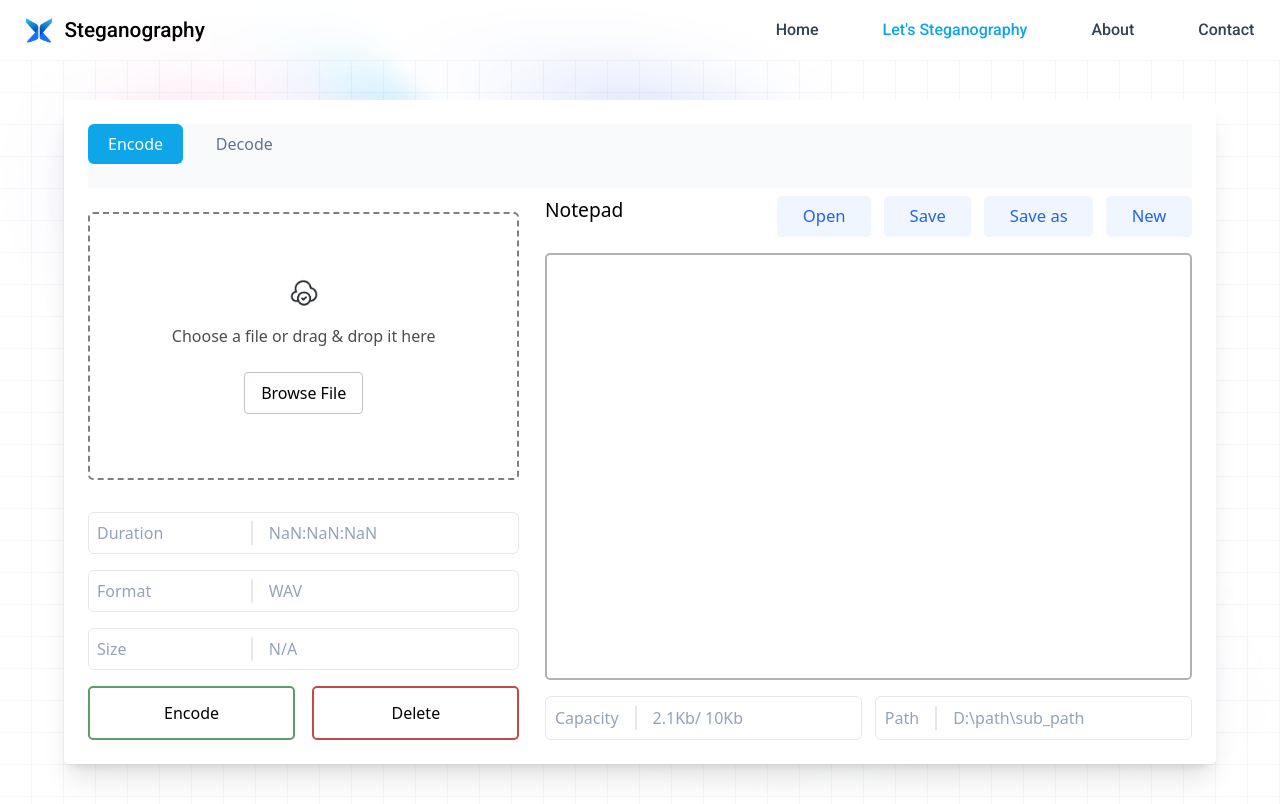
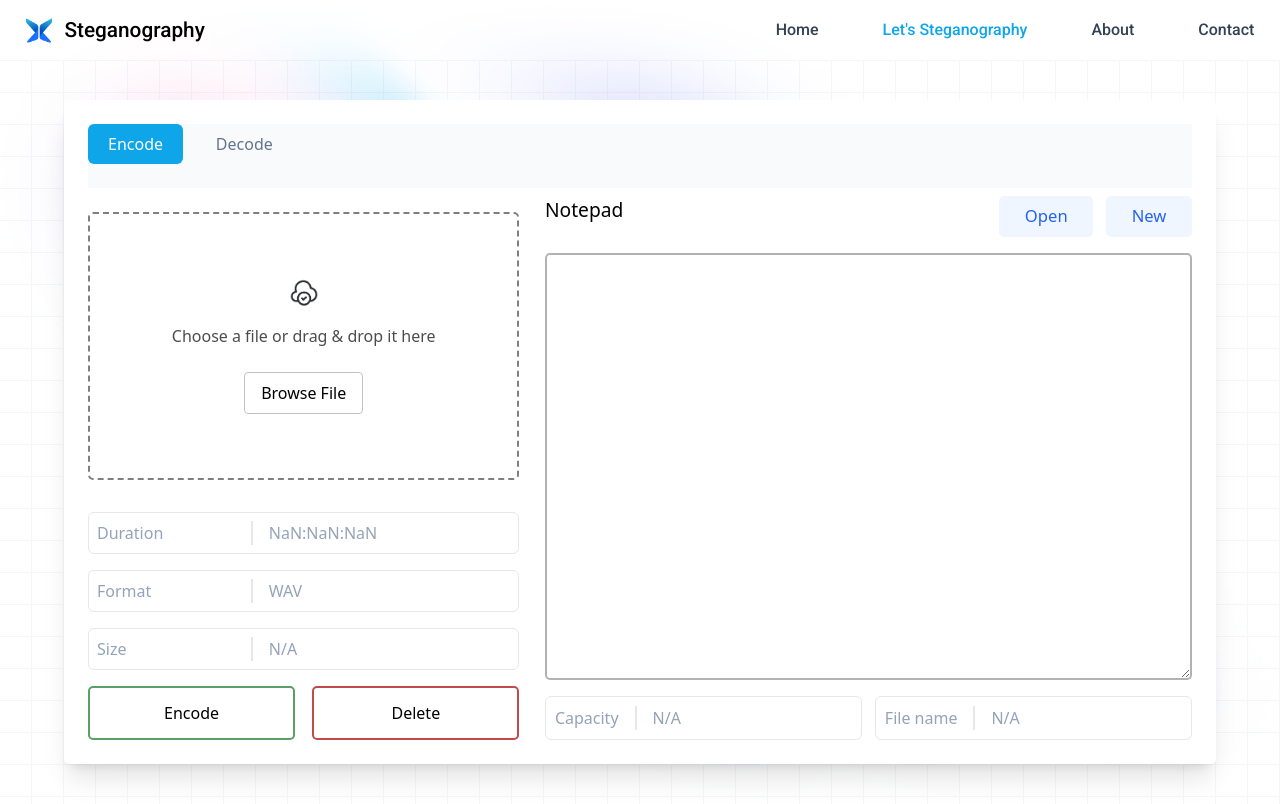
Before and after one commit to HungBacktracking/Steganography-Website, a React (Vite) app in the folder frontend/: page /steganography/audio in a window 1280 px wide. Built offline with nearby package versions, Linux system fonts and the light colour scheme.

Commit message:
feat: add text from file

```diff
--- a/frontend/src/components/UploadComponent/UploadComponent.jsx
+++ b/frontend/src/components/UploadComponent/UploadComponent.jsx
@@ -7,7 +7,7 @@ function UploadComponent({
   fileInput,
   accept }) {
   return (
-    <div className={classes.upload_container}>
+    <div className={classes.upload_container} onClick={(e) => {e.stopPropagation(); fileInput.current.click()}}>
       <div className={classes.uploadPrompt}>
         <img src={UploadContainer} alt="Upload" />
         <p>Choose a file or drag & drop it here</p>
--- a/frontend/src/pages/StegAudioPage/Encoder.jsx
+++ b/frontend/src/pages/StegAudioPage/Encoder.jsx
@@ -1,10 +1,92 @@
 import classes from './StegAudioPage.module.css';
 import { TwoSideTextBox } from '../../components/Box';
-import { useRef, useState } from 'react';
+import { useCallback, useRef, useState } from 'react';
 import UploadComponent from '../../components/UploadComponent/UploadComponent'
 import AudioVisualizer from '../../components/Visualizer/AudioVisualizer';
+import EncodeFile from '../../utils/EncodeFile';
 
 const Encoder = ({ setActiveTab }) => {
+  const textAreaRef = useRef(null);
+  const [message, setMessage] = useState({});
+  const handleChooseFile = useCallback((fileObject) => {
+    setMessage(fileObject);
+    textAreaRef.current.value = fileObject.content;
+  }, []);
+
+  const EncoderRightComponent = ({
+    handleChooseFile,
+    textareaRef,
+    message, setMessage,
+  }) => {
+    const [textData, setTextData] = useState(textareaRef.current?.value || "");
+    const handleFileChange = async (e) => {
+      if (!e.target.files || e.target.files.length === 0) return;
+
+      const file = e.target.files[0];
+      // console.log("File Choose: ", file);
+
+      // Check Condition
+      const checkError = EncodeFile.checkFileError(file);
+      if (checkError) {
+        toast.error(checkError);
+        return;
+      }
+
+      // Read the file
+      let readFileResponse = await EncodeFile.readFile(file);
+      if (readFileResponse.error) {
+        toast.error(readFileResponse.error);
+        return;
+      }
+
+      let fileObject = readFileResponse.data;
+      console.log("File Object: ", fileObject);
+      handleChooseFile(fileObject);
+    }
+
+
+    return (
+      <div className={classes.right}>
+        <div className={classes.header_notepad}>
+          <div className={classes.small_title}>Notepad</div>
+          <div className={`${classes.action_list} ms-auto`}>
+            <div className={classes.button_action_2}
+              onClick={(e) => {
+                e.target.nextElementSibling.click();
+              }}>
+              Open
+            </div>
+            <input type="file" style={{ display: 'none' }}
+              accept=".txt"
+              onChange={handleFileChange}
+              multiple={false}
+            />
+            <div className={classes.button_action_2}
+              onClick={() => {setMessage({}); textareaRef.current.value = ""}}
+            >
+              New
+            </div>
+          </div>
+        </div>
+        <textarea
+          className={classes.notepad}
+          ref={textareaRef}
+          value={textData}
+          onChange={(e) => setTextData(e.target.value)}
+        >
+        </textarea>
+        <div className={classes.info_list + " mt-auto"}>
+          {/* Capacity */}
+          <TwoSideTextBox className={"flex-[70%] p-[0.7vw]"} title="Capacity"
+            content={message.size ? `${message.size}B` : `N/A`}
+          />
+          {/* File name */}
+          <TwoSideTextBox className={"flex-[70%] p-[0.7vw]"} title="File name" content={message.name || `N/A`} />
+        </div>
+      </div>
+    )
+  }
+
   return (
       <div className={classes.steg_container}>
           {/* Title */}
@@ -15,7 +97,12 @@ const Encoder = ({ setActiveTab }) => {
 
           <div className={classes.steg_wrapper}>
               <EncoderLeftComponent />
-              <EncoderRightComponent />
+              <EncoderRightComponent
+                textareaRef={textAreaRef}
+                handleChooseFile={handleChooseFile}
+                message={message}
+                setMessage={setMessage}
+              />
           </div>
       </div>
   )
@@ -47,6 +134,7 @@ const EncoderLeftComponent = ({}) => {
       const reader = new FileReader();
       reader.onload = () => {
         setAudio(reader.result);
+        console.log("Audio: ", reader.result);
         setAudioSize((file.size / (1024 * 1024)).toFixed(2) + " MB");
         setAudioBlob(file);
 
@@ -124,27 +212,6 @@ const EncoderLeftComponent = ({}) => {
   );
 }
 
-const EncoderRightComponent = ({}) => {
-  return (
-      <div className={classes.right}>
-          <div className={classes.header_notepad}>
-              <div className={classes.small_title}>Notepad</div>
-              <div className={`${classes.action_list} ms-auto`}>
-                  <div className={classes.button_action_2}>Open</div>
-                  <div className={classes.button_action_2}>Save</div>
-                  <div className={classes.button_action_2}>Save as</div>
-                  <div className={classes.button_action_2}>New</div>
-              </div>
-          </div>
-          <div className={classes.notepad}></div>
-          <div className={classes.info_list + " mt-auto"}>
-              {/* <div className={classes.info_item_capacity}>Capacity</div> */}
-              <TwoSideTextBox className={"flex-[70%] p-[0.7vw]"} title="Capacity" content="2.1Kb/ 10Kb" />
-              {/* <div className={classes.info_item_path}>Path</div> */}
-              <TwoSideTextBox className={"flex-[70%] p-[0.7vw]"} title="Path" content="D:\path\sub_path" />
-          </div>
-      </div>
-  )
-}
+
 
 export default Encoder;
--- a/frontend/src/pages/StegImagePage/Encoder.jsx
+++ b/frontend/src/pages/StegImagePage/Encoder.jsx
@@ -10,6 +10,7 @@ import classes from './StegImagePage.module.css';
 import { TwoSideTextBox } from '../../components/Box';
 import { PasswordPopup, Spinner, EncodedPopup } from '../../components/Popup';
 import { UploadComponent } from '../../components/UploadComponent';
+import EncodeFile from '../../utils/EncodeFile';
 
 // Service
 import { ImageServices } from '../../services';
@@ -209,14 +210,14 @@ const Encoder = ({ setActiveTab }) => {
       // console.log("File Choose: ", file);
 
       // Check Condition
-      const checkError = EncodeImageFile.checkFileError(file);
+      const checkError = EncodeFile.checkFileError(file);
       if (checkError) {
         toast.error(checkError);
         return;
       }
 
       // Read the file
-      let readFileResponse = await EncodeImageFile.readFile(file);
+      let readFileResponse = await EncodeFile.readFile(file);
       if (readFileResponse.error) {
         toast.error(readFileResponse.error);
         return;
@@ -315,69 +316,6 @@ const Encoder = ({ setActiveTab }) => {
   )
 }
 
-class EncodeImageFile {
-  static MAX_SIZE_IN_BYTE = 1024 * 1024; // 1 MB
-
-  constructor(file) {
-    this.name = file.name;
-    this.size = file.size;
-    this.content = file.content;
-  }
-
-  static _checkFileType(file) {
-    if (file.type !== 'text/plain') {
-      return "Invalid file type. Please upload a text file.";
-    }
-    return null;
-  }
-
-  static _checkFileSize(file) {
-    if (EncodeImageFile.MAX_SIZE_IN_BYTE > 0 && file.size > EncodeImageFile.MAX_SIZE_IN_BYTE) {
-      return "File size exceeds the limit. Please upload a smaller file.";
-    }
-    return null;
-  }
-
-  static checkFileError(file) {
-    let checkError = EncodeImageFile._checkFileType(file)
-      || EncodeImageFile._checkFileSize(file);
-
-    return checkError;
-  }
-
-  static async readFile(file) {
-    // Read the file
-    try {
-      // Read path of file and save to fileInfo
-      const reader = new FileReader();
-
-      // Await to read the file and get the content
-      const content = await new Promise((resolve, reject) => {
-        reader.onload = (e) => {
-          // console.log("File content: ", e.target.result);
-          resolve(e.target.result);
-        }
-        reader.onerror = (e) => {
-          reject(e);
-        }
-        reader.readAsText(file);
-      });
-
-      file.content = content;
-      return {
-        data: new EncodeImageFile(file),
-        error: null,
-      }
-    } catch (err) {
-      // console.log("Error: ", err);
-      return {
-        data: null,
-        error: "Failed to read the file. Please try again.",
-      }
-    }
-  }
-}
-
 
 
 export default Encoder;
--- /dev/null
+++ b/frontend/src/utils/EncodeFile.js
@@ -0,0 +1,62 @@
+export default class EncodeFile {
+    static MAX_SIZE_IN_BYTE = 1024 * 1024; // 1 MB
+
+    constructor(file) {
+      this.name = file.name;
+      this.size = file.size;
+      this.content = file.content;
+    }
+
+    static _checkFileType(file) {
+      if (file.type !== 'text/plain') {
+        return "Invalid file type. Please upload a text file.";
+      }
+      return null;
+    }
+
+    static _checkFileSize(file) {
+      if (EncodeFile.MAX_SIZE_IN_BYTE > 0 && file.size > EncodeFile.MAX_SIZE_IN_BYTE) {
+        return "File size exceeds the limit. Please upload a smaller file.";
+      }
+      return null;
+    }
+
+    static checkFileError(file) {
+      let checkError = EncodeFile._checkFileType(file)
+        || EncodeFile._checkFileSize(file);
+
+      return checkError;
+    }
+
+    static async readFile(file) {
+      // Read the file
+      try {
+        // Read path of file and save to fileInfo
+        const reader = new FileReader();
+
+        // Await to read the file and get the content
+        const content = await new Promise((resolve, reject) => {
+          reader.onload = (e) => {
+            // console.log("File content: ", e.target.result);
+            resolve(e.target.result);
+          }
+          reader.onerror = (e) => {
+            reject(e);
+          }
+          reader.readAsText(file);
+        });
+
+        file.content = content;
+        return {
+          data: new EncodeFile(file),
+          error: null,
+        }
+      } catch (err) {
+        // console.log("Error: ", err);
+        return {
+          data: null,
+          error: "Failed to read the file. Please try again.",
+        }
+      }
+    }
+  }
```
